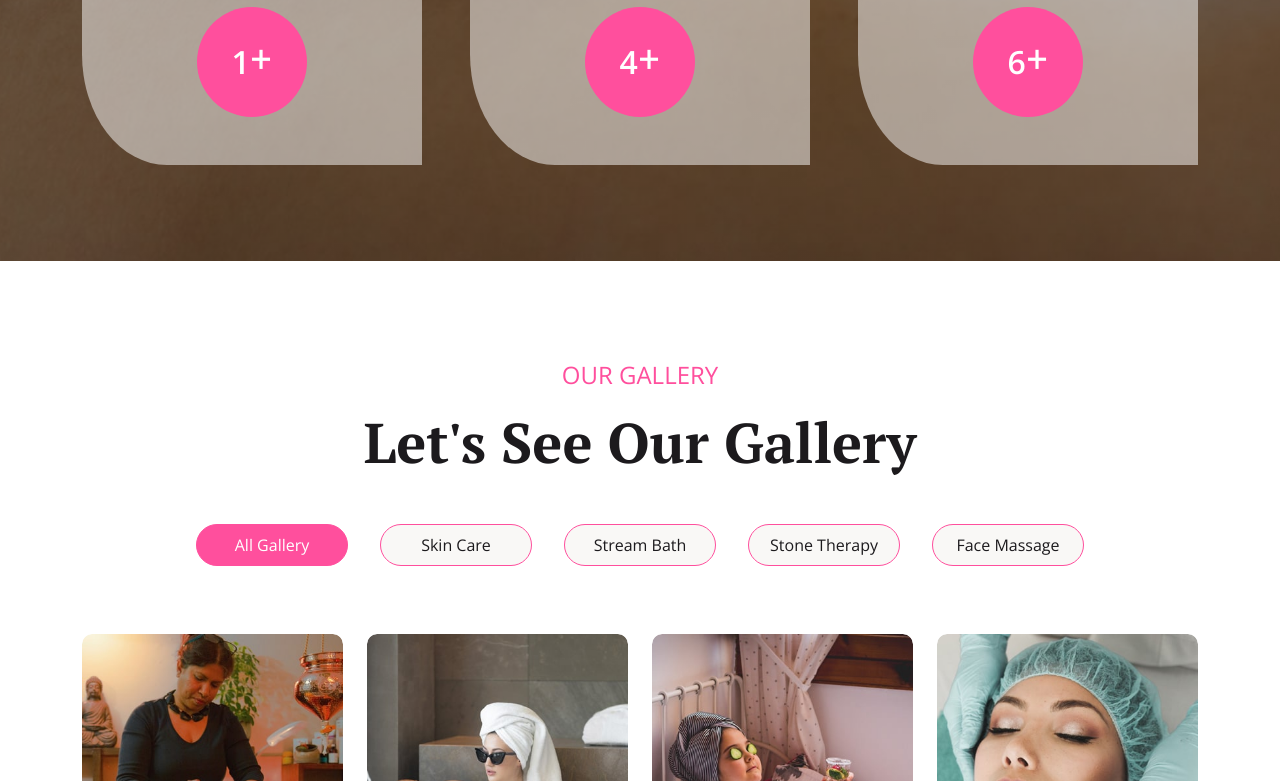
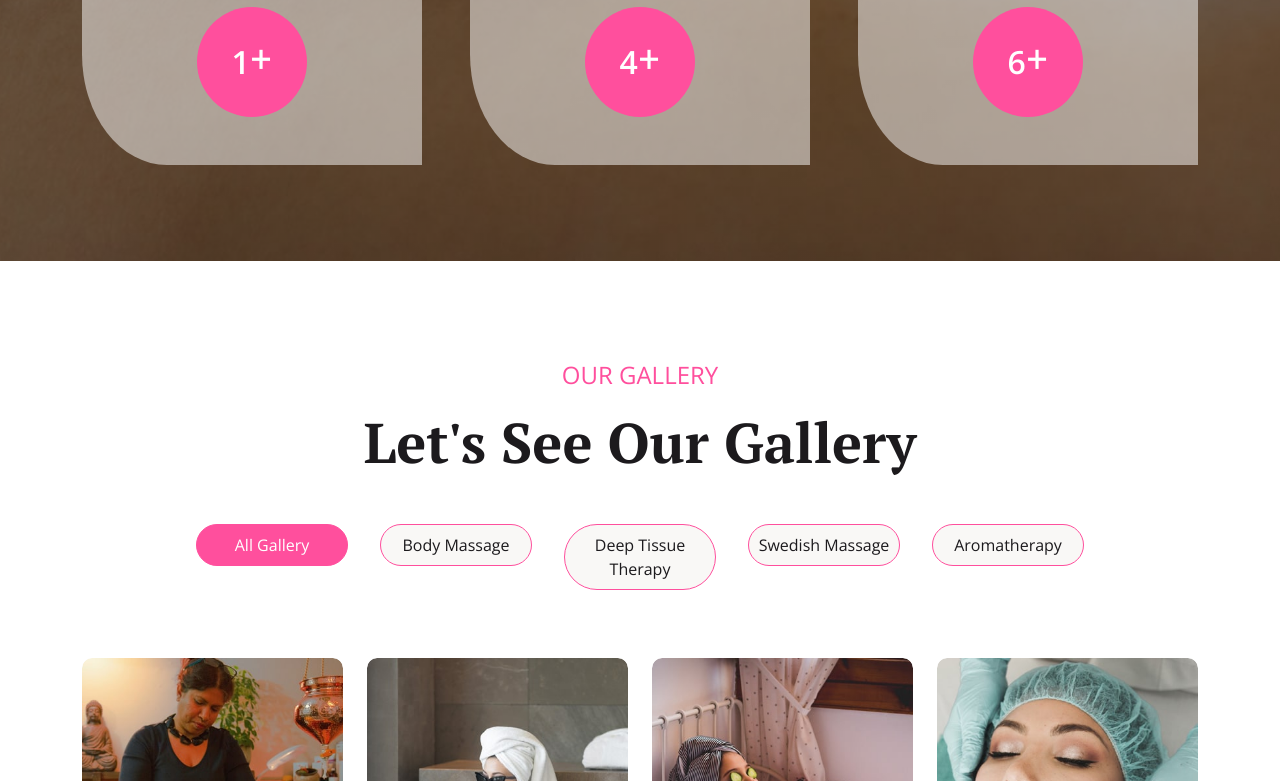
Before and after one commit to shubhm-01/Prana-spa-centre-patna-, a plain HTML site: page index.html in a window 1280 px wide. Shown: the part 4485-5266 px from the top of the page. Drawn offline with nearby package versions, Linux system fonts and the light colour scheme.

Commit message:
Complete Prana Spa booking forms and gallery labels

```diff
--- a/index.html
+++ b/index.html
@@ -435,11 +435,13 @@
                                         <input type="tel" name="phone" required class="form-control py-3 border-white bg-transparent text-white" placeholder="Phone Number">
                                     </div>
                                     <div class="col-lg-6">
-                                        <select class="form-select py-3 border-white bg-transparent" aria-label="Default select example">
-                                            <option selected>Open this select menu</option>
-                                            <option value="1">One</option>
-                                            <option value="2">Two</option>
-                                            <option value="3">Three</option>
+                                        <select class="form-select py-3 border-white bg-transparent" name="service" aria-label="Select treatment">
+                                            <option selected value="">Select Treatment</option>
+                                            <option value="Body Massage">Body Massage</option>
+                                            <option value="Deep Tissue Therapy">Deep Tissue Therapy</option>
+                                            <option value="Aromatherapy">Aromatherapy</option>
+                                            <option value="Swedish Massage">Swedish Massage</option>
+                                            <option value="Refreshing Spa Treatments">Refreshing Spa Treatments</option>
                                         </select>
                                     </div>
                                     <div class="col-lg-6">
@@ -570,22 +572,22 @@
                         </li>
                         <li class="nav-item">
                             <a class="d-flex py-2 mx-3 border border-primary bg-light rounded-pill" data-bs-toggle="pill" href="#tab-2">
-                                <span class="text-dark" style="width: 150px;">Skin Care</span>
+                                <span class="text-dark" style="width: 150px;">Body Massage</span>
                             </a>
                         </li>
                         <li class="nav-item">
                             <a class="d-flex mx-3 py-2 border border-primary bg-light rounded-pill" data-bs-toggle="pill" href="#tab-3">
-                                <span class="text-dark" style="width: 150px;">Stream Bath</span>
+                                <span class="text-dark" style="width: 150px;">Deep Tissue Therapy</span>
                             </a>
                         </li>
                         <li class="nav-item">
                             <a class="d-flex mx-3 py-2 border border-primary bg-light rounded-pill" data-bs-toggle="pill" href="#tab-4">
-                                <span class="text-dark" style="width: 150px;">Stone Therapy</span>
+                                <span class="text-dark" style="width: 150px;">Swedish Massage</span>
                             </a>
                         </li>
                         <li class="nav-item">
                             <a class="d-flex mx-3 py-2 border border-primary bg-light rounded-pill" data-bs-toggle="pill" href="#tab-5">
-                                <span class="text-dark" style="width: 150px;">Face Massage</span>
+                                <span class="text-dark" style="width: 150px;">Aromatherapy</span>
                             </a>
                         </li>
                     </ul>
@@ -598,7 +600,7 @@
                                             <div class="gallery-img">
                                                 <img class="img-fluid rounded w-100" src="img/gallery-1.jpg" alt="">
                                                 <div class="gallery-overlay p-4">
-                                                    <h4 class="text-secondary">Skin Care</h4>
+                                                    <h4 class="text-secondary">Body Massage</h4>
                                                 </div>
                                                 <div class="search-icon">
                                                     <a href="img/gallery-1.jpg" data-lightbox="Gallery-1" class="my-auto"><i class="fas fa-search-plus btn-primary btn-primary-outline-0 rounded-circle p-3"></i></a>
@@ -609,7 +611,7 @@
                                             <div class="gallery-img">
                                                 <img class="img-fluid rounded w-100" src="img/gallery-2.jpg" alt="">
                                                 <div class="gallery-overlay p-4">
-                                                    <h4 class="text-secondary">Stream Bath</h4>
+                                                    <h4 class="text-secondary">Deep Tissue Therapy</h4>
                                                 </div>
                                                 <div class="search-icon">
                                                     <a href="img/gallery-2.jpg" data-lightbox="Gallery-2" class="my-auto"><i class="fas fa-search-plus btn-primary btn-primary-outline-0 rounded-circle p-3"></i></a>
@@ -620,7 +622,7 @@
                                             <div class="gallery-img">
                                                 <img class="img-fluid rounded w-100" src="img/gallery-3.jpg" alt="">
                                                 <div class="gallery-overlay p-4">
-                                                    <h4 class="text-secondary">Stone Therapy</h4>
+                                                    <h4 class="text-secondary">Swedish Massage</h4>
                                                 </div>
                                                 <div class="search-icon">
                                                     <a href="img/gallery-3.jpg" data-lightbox="Gallery-3" class="my-auto"><i class="fas fa-search-plus btn-primary btn-primary-outline-0 rounded-circle p-3"></i></a>
@@ -631,7 +633,7 @@
                                             <div class="gallery-img">
                                                 <img class="img-fluid rounded w-100" src="img/gallery-4.jpg" alt="">
                                                 <div class="gallery-overlay p-4">
-                                                    <h4 class="text-secondary">Face Massage</h4>
+                                                    <h4 class="text-secondary">Aromatherapy</h4>
                                                 </div>
                                                 <div class="search-icon">
                                                     <a href="img/gallery-4.jpg" data-lightbox="Gallery-4" class="my-auto"><i class="fas fa-search-plus btn-primary btn-primary-outline-0 rounded-circle p-3"></i></a>
@@ -642,7 +644,7 @@
                                             <div class="gallery-img">
                                                 <img class="img-fluid rounded w-100" src="img/gallery-5.jpg" alt="">
                                                 <div class="gallery-overlay p-4">
-                                                    <h4 class="text-secondary">Skin Care</h4>
+                                                    <h4 class="text-secondary">Body Massage</h4>
                                                 </div>
                                                 <div class="search-icon">
                                                     <a href="img/gallery-5.jpg" data-lightbox="Gallery-5" class="my-auto"><i class="fas fa-search-plus btn-primary btn-primary-outline-0 rounded-circle p-3"></i></a>
@@ -653,7 +655,7 @@
                                             <div class="gallery-img">
                                                 <img class="img-fluid rounded w-100" src="img/gallery-6.jpg" alt="">
                                                 <div class="gallery-overlay p-4">
-                                                    <h4 class="text-secondary">Stream Bath</h4>
+                                                    <h4 class="text-secondary">Deep Tissue Therapy</h4>
                                                 </div>
                                                 <div class="search-icon">
                                                     <a href="img/gallery-6.jpg" data-lightbox="Gallery-6" class="my-auto"><i class="fas fa-search-plus btn-primary btn-primary-outline-0 rounded-circle p-3"></i></a>
@@ -664,7 +666,7 @@
                                             <div class="gallery-img">
                                                 <img class="img-fluid rounded w-100" src="img/gallery-7.jpg" alt="">
                                                 <div class="gallery-overlay p-4">
-                                                    <h4 class="text-secondary">Stone Therapy</h4>
+                                                    <h4 class="text-secondary">Swedish Massage</h4>
                                                 </div>
                                                 <div class="search-icon">
                                                     <a href="img/gallery-7.jpg" data-lightbox="Gallery-7" class="my-auto"><i class="fas fa-search-plus btn-primary btn-primary-outline-0 rounded-circle p-3"></i></a>
@@ -675,7 +677,7 @@
                                             <div class="gallery-img">
                                                 <img class="img-fluid rounded w-100" src="img/gallery-8.jpg" alt="">
                                                 <div class="gallery-overlay p-4">
-                                                    <h4 class="text-secondary">Face Massage</h4>
+                                                    <h4 class="text-secondary">Aromatherapy</h4>
                                                 </div>
                                                 <div class="search-icon">
                                                     <a href="img/gallery-8.jpg" data-lightbox="Gallery-8" class="my-auto"><i class="fas fa-search-plus btn-primary btn-primary-outline-0 rounded-circle p-3"></i></a>
@@ -694,7 +696,7 @@
                                             <div class="gallery-img">
                                                 <img class="img-fluid rounded w-100" src="img/gallery-9.jpg" alt="">
                                                 <div class="gallery-overlay p-4">
-                                                    <h4 class="text-secondary">Skin Care</h4>
+                                                    <h4 class="text-secondary">Body Massage</h4>
                                                 </div>
                                                 <div class="search-icon">
                                                     <a href="img/gallery-9.jpg" data-lightbox="Gallery-9" class="my-auto"><i class="fas fa-search-plus btn-primary btn-primary-outline-0 rounded-circle p-3"></i></a>
@@ -705,7 +707,7 @@
                                             <div class="gallery-img">
                                                 <img class="img-fluid rounded w-100" src="img/gallery-10.jpg" alt="">
                                                 <div class="gallery-overlay p-4">
-                                                    <h4 class="text-secondary">Skin Care</h4>
+                                                    <h4 class="text-secondary">Body Massage</h4>
                                                 </div>
                                                 <div class="search-icon">
                                                     <a href="img/gallery-10.jpg" data-lightbox="Gallery-10" class="my-auto"><i class="fas fa-search-plus btn-primary btn-primary-outline-0 rounded-circle p-3"></i></a>
@@ -716,7 +718,7 @@
                                             <div class="gallery-img">
                                                 <img class="img-fluid rounded w-100" src="img/gallery-5.jpg" alt="">
                                                 <div class="gallery-overlay p-4">
-                                                    <h4 class="text-secondary">Skin Care</h4>
+                                                    <h4 class="text-secondary">Body Massage</h4>
                                                 </div>
                                                 <div class="search-icon">
                                                     <a href="img/gallery-5.jpg" data-lightbox="Gallery-11" class="my-auto"><i class="fas fa-search-plus btn-primary btn-primary-outline-0 rounded-circle p-3"></i></a>
@@ -727,7 +729,7 @@
                                             <div class="gallery-img">
                                                 <img class="img-fluid rounded w-100" src="img/gallery-1.jpg" alt="">
                                                 <div class="gallery-overlay p-4">
-                                                    <h4 class="text-secondary">Skin Care</h4>
+                                                    <h4 class="text-secondary">Body Massage</h4>
                                                 </div>
                                                 <div class="search-icon">
                                                     <a href="img/gallery-1.jpg" data-lightbox="Gallery-12" class="my-auto"><i class="fas fa-search-plus btn-primary btn-primary-outline-0 rounded-circle p-3"></i></a>
@@ -746,7 +748,7 @@
                                             <div class="gallery-img">
                                                 <img class="img-fluid rounded w-100" src="img/gallery-11.jpg" alt="">
                                                 <div class="gallery-overlay p-4">
-                                                    <h4 class="text-secondary">Stream Bath</h4>
+                                                    <h4 class="text-secondary">Deep Tissue Therapy</h4>
                                                 </div>
                                                 <div class="search-icon">
                                                     <a href="img/gallery-11.jpg" data-lightbox="Gallery-13" class="my-auto"><i class="fas fa-search-plus btn-primary btn-primary-outline-0 rounded-circle p-3"></i></a>
@@ -757,7 +759,7 @@
                                             <div class="gallery-img">
                                                 <img class="img-fluid rounded w-100" src="img/gallery-12.jpg" alt="">
                                                 <div class="gallery-overlay p-4">
-                                                    <h4 class="text-secondary">Stream Bath</h4>
+                                                    <h4 class="text-secondary">Deep Tissue Therapy</h4>
                                                 </div>
                                                 <div class="search-icon">
                                                     <a href="img/gallery-12.jpg" data-lightbox="Gallery-14" class="my-auto"><i class="fas fa-search-plus btn-primary btn-primary-outline-0 rounded-circle p-3"></i></a>
@@ -768,7 +770,7 @@
                                             <div class="gallery-img">
                                                 <img class="img-fluid rounded w-100" src="img/gallery-2.jpg" alt="">
                                                 <div class="gallery-overlay p-4">
-                                                    <h4 class="text-secondary">Stream Bath</h4>
+                                                    <h4 class="text-secondary">Deep Tissue Therapy</h4>
                                                 </div>
                                                 <div class="search-icon">
                                                     <a href="img/gallery-2.jpg" data-lightbox="Gallery-15" class="my-auto"><i class="fas fa-search-plus btn-primary btn-primary-outline-0 rounded-circle p-3"></i></a>
@@ -779,7 +781,7 @@
                                             <div class="gallery-img">
                                                 <img class="img-fluid rounded w-100" src="img/gallery-6.jpg" alt="">
                                                 <div class="gallery-overlay p-4">
-                                                    <h4 class="text-secondary">Stream Bath</h4>
+                                                    <h4 class="text-secondary">Deep Tissue Therapy</h4>
                                                 </div>
                                                 <div class="search-icon">
                                                     <a href="img/gallery-6.jpg" data-lightbox="Gallery-16" class="my-auto"><i class="fas fa-search-plus btn-primary btn-primary-outline-0 rounded-circle p-3"></i></a>
@@ -798,7 +800,7 @@
                                             <div class="gallery-img">
                                                 <img class="img-fluid rounded w-100" src="img/gallery-13.jpg" alt="">
                                                 <div class="gallery-overlay p-4">
-                                                    <h4 class="text-secondary">Stone Therapy</h4>
+                                                    <h4 class="text-secondary">Swedish Massage</h4>
                                                 </div>
                                                 <div class="search-icon">
                                                     <a href="img/gallery-13.jpg" data-lightbox="Gallery-17" class="my-auto"><i class="fas fa-search-plus btn-primary btn-primary-outline-0 rounded-circle p-3"></i></a>
@@ -809,7 +811,7 @@
                                             <div class="gallery-img">
                                                 <img class="img-fluid rounded w-100" src="img/gallery-2.jpg" alt="">
                                                 <div class="gallery-overlay p-4">
-                                                    <h4 class="text-secondary">Stone Therapy</h4>
+                                                    <h4 class="text-secondary">Swedish Massage</h4>
                                                 </div>
                                                 <div class="search-icon">
                                                     <a href="img/gallery-2.jpg" data-lightbox="Gallery-18" class="my-auto"><i class="fas fa-search-plus btn-primary btn-primary-outline-0 rounded-circle p-3"></i></a>
@@ -820,7 +822,7 @@
                                             <div class="gallery-img">
                                                 <img class="img-fluid rounded w-100" src="img/gallery-3.jpg" alt="">
                                                 <div class="gallery-overlay p-4">
-                                                    <h4 class="text-secondary">Stone Therapy</h4>
+                                                    <h4 class="text-secondary">Swedish Massage</h4>
                                                 </div>
                                                 <div class="search-icon">
                                                     <a href="img/gallery-3.jpg" data-lightbox="Gallery-19" class="my-auto"><i class="fas fa-search-plus btn-primary btn-primary-outline-0 rounded-circle p-3"></i></a>
@@ -831,7 +833,7 @@
                                             <div class="gallery-img">
                                                 <img class="img-fluid rounded w-100" src="img/gallery-7.jpg" alt="">
                                                 <div class="gallery-overlay p-4">
-                                                    <h4 class="text-secondary">Stone Therapy</h4>
+                                                    <h4 class="text-secondary">Swedish Massage</h4>
                                                 </div>
                                                 <div class="search-icon">
                                                     <a href="img/gallery-7.jpg" data-lightbox="Gallery-20" class="my-auto"><i class="fas fa-search-plus btn-primary btn-primary-outline-0 rounded-circle p-3"></i></a>
@@ -850,7 +852,7 @@
                                             <div class="gallery-img">
                                                 <img class="img-fluid rounded w-100" src="img/gallery-4.jpg" alt="">
                                                 <div class="gallery-overlay p-4">
-                                                    <h4 class="text-secondary">Face Massage</h4>
+                                                    <h4 class="text-secondary">Aromatherapy</h4>
                                                 </div>
                                                 <div class="search-icon">
                                                     <a href="img/gallery-4.jpg" data-lightbox="Gallery-21" class="my-auto"><i class="fas fa-search-plus btn-primary btn-primary-outline-0 rounded-circle p-3"></i></a>
@@ -861,7 +863,7 @@
                                             <div class="gallery-img">
                                                 <img class="img-fluid rounded w-100" src="img/gallery-6.jpg" alt="">
                                                 <div class="gallery-overlay p-4">
-                                                    <h4 class="text-secondary">Face Massage</h4>
+                                                    <h4 class="text-secondary">Aromatherapy</h4>
                                                 </div>
                                                 <div class="search-icon">
                                                     <a href="img/gallery-6.jpg" data-lightbox="Gallery-22" class="my-auto"><i class="fas fa-search-plus btn-primary btn-primary-outline-0 rounded-circle p-3"></i></a>
@@ -872,7 +874,7 @@
                                             <div class="gallery-img">
                                                 <img class="img-fluid rounded w-100" src="img/gallery-8.jpg" alt="">
                                                 <div class="gallery-overlay p-4">
-                                                    <h4 class="text-secondary">Face Massage</h4>
+                                                    <h4 class="text-secondary">Aromatherapy</h4>
                                                 </div>
                                                 <div class="search-icon">
                                                     <a href="img/gallery-8.jpg" data-lightbox="Gallery-23" class="my-auto"><i class="fas fa-search-plus btn-primary btn-primary-outline-0 rounded-circle p-3"></i></a>
@@ -883,7 +885,7 @@
                                             <div class="gallery-img">
                                                 <img class="img-fluid rounded w-100" src="img/gallery-14.jpg" alt="">
                                                 <div class="gallery-overlay p-4">
-                                                    <h4 class="text-secondary">Face Massage</h4>
+                                                    <h4 class="text-secondary">Aromatherapy</h4>
                                                 </div>
                                                 <div class="search-icon">
                                                     <a href="img/gallery-14.jpg" data-lightbox="Gallery-24" class="my-auto"><i class="fas fa-search-plus btn-primary btn-primary-outline-0 rounded-circle p-3"></i></a>
@@ -894,7 +896,7 @@
                                             <div class="gallery-img">
                                                 <img class="img-fluid rounded w-100" src="img/gallery-4.jpg" alt="">
                                                 <div class="gallery-overlay p-4">
-                                                    <h4 class="text-secondary">Face Massage</h4>
+                                                    <h4 class="text-secondary">Aromatherapy</h4>
                                                 </div>
                                                 <div class="search-icon">
                                                     <a href="img/gallery-4.jpg" data-lightbox="Gallery-25" class="my-auto"><i class="fas fa-search-plus btn-primary btn-primary-outline-0 rounded-circle p-3"></i></a>
@@ -905,7 +907,7 @@
                                             <div class="gallery-img">
                                                 <img class="img-fluid rounded w-100" src="img/gallery-8.jpg" alt="">
                                                 <div class="gallery-overlay p-4">
-                                                    <h4 class="text-secondary">Face Massage</h4>
+                                                    <h4 class="text-secondary">Aromatherapy</h4>
                                                 </div>
                                                 <div class="search-icon">
                                                     <a href="img/gallery-8.jpg" data-lightbox="Gallery-26" class="my-auto"><i class="fas fa-search-plus btn-primary btn-primary-outline-0 rounded-circle p-3"></i></a>
```
Also changed, not shown: appointment.html (+7 -5 lines).
